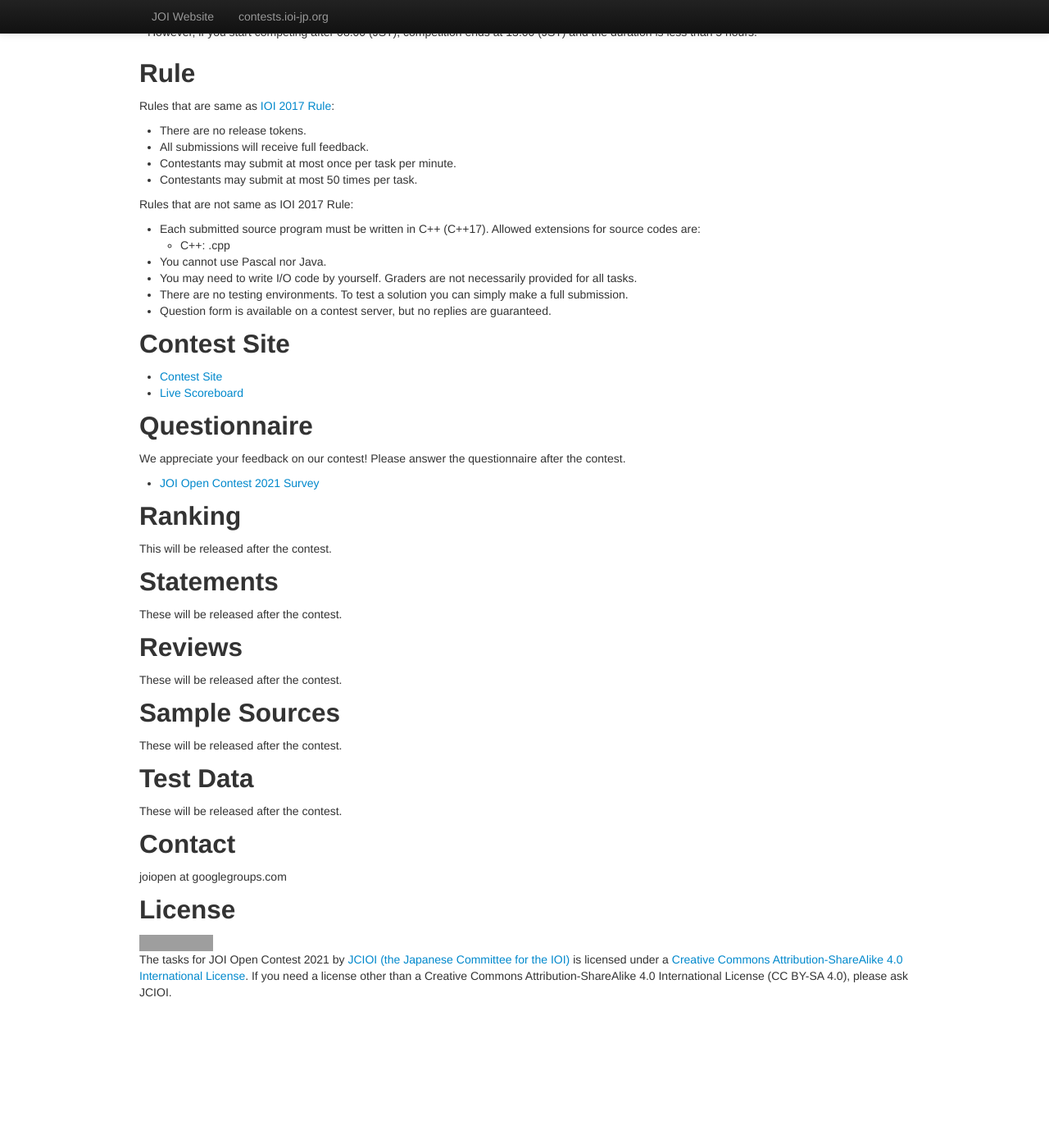
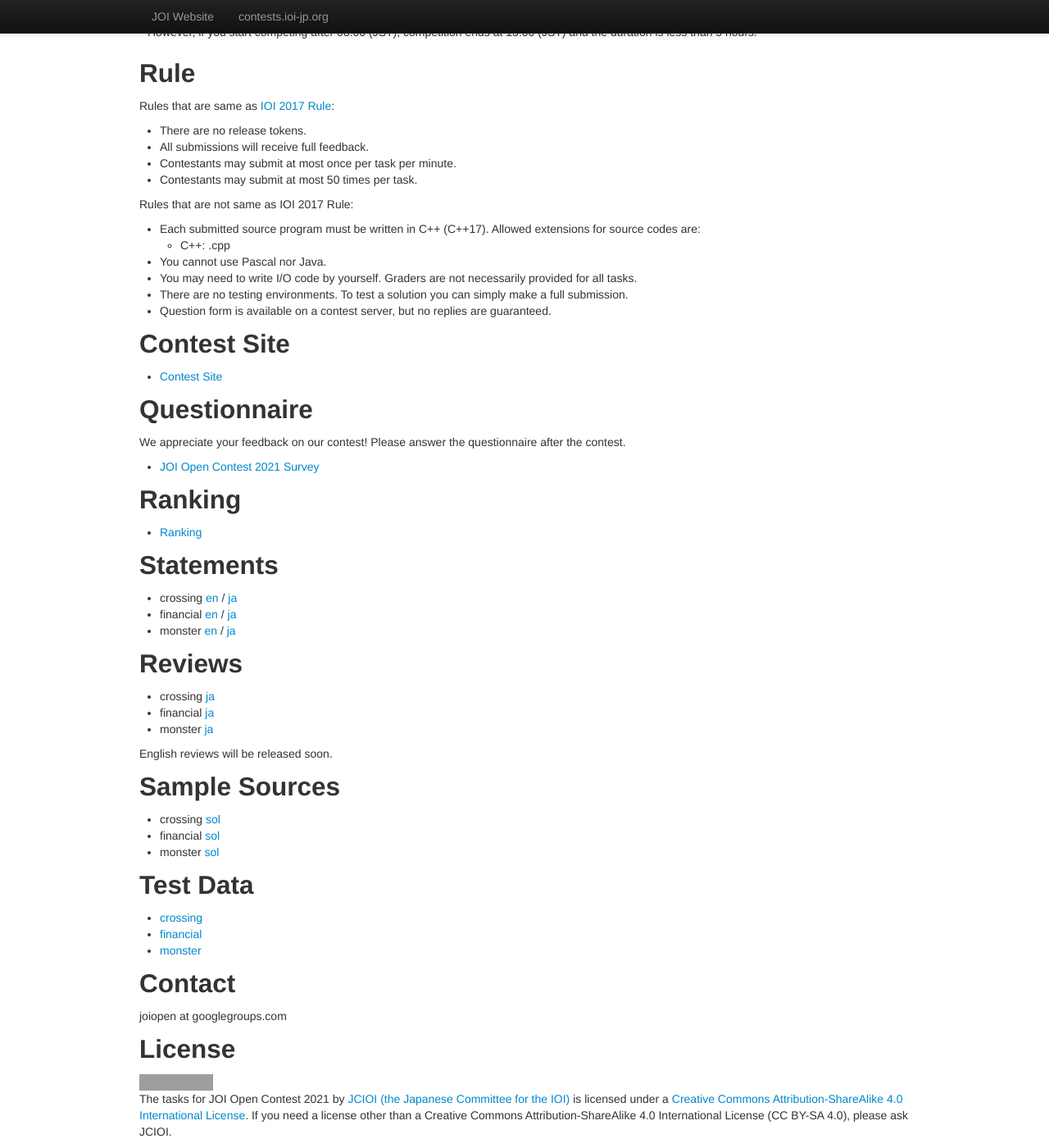
Before and after one commit to jcioi/joi-contests-site, a Jekyll site: the page built from open-2021/index.md, in a window 1280 px wide and 1400 px high, scrolled down 711 px. Shown: the whole window at 82% size. Built offline with Jekyll 4.4.1, drawn with Linux system fonts in a browser that asks for light colours; before the commit the page ends 1941 px from its top, so only the background shows below that; grey boxes are pictures that could not be loaded.

Commit message:
Add materials which are available after the contest

```diff
--- a/open-2021/index.md
+++ b/open-2021/index.md
@@ -84,7 +84,6 @@ Rules that are not same as IOI 2017 Rule:
 ## Contest Site
 
 - [Contest Site](https://cms.ioi-jp.org)
-- [Live Scoreboard](https://ranking.cms.ioi-jp.org/Ranking.html)
 
 ## Questionnaire
 We appreciate your feedback on our contest!
@@ -94,23 +93,33 @@ Please answer the questionnaire after the contest.
 
 ## Ranking
 
-This will be released after the contest.
+- [Ranking](ranking.html)
 
 ## Statements
 
-These will be released after the contest.
+- crossing [en]({{ site.datadir }}/open-2021/crossing/2021-open-crossing-statement-en.pdf) / [ja]({{ site.datadir }}/open-2021/crossing/2021-open-crossing-statement.pdf)
+- financial [en]({{ site.datadir }}/open-2021/financial/2021-open-financial-statement-en.pdf) / [ja]({{ site.datadir }}/open-2021/financial/2021-open-financial-statement.pdf)
+- monster [en]({{ site.datadir }}/open-2021/monster/2021-open-monster-statement-en.pdf) / [ja]({{ site.datadir }}/open-2021/monster/2021-open-monster-statement.pdf)
 
 ## Reviews
 
-These will be released after the contest.
+- crossing <!--[en]({{ site.datadir }}/open-2021/crossing/2021-open-crossing-sol-en.pdf) / -->[ja]({{ site.datadir }}/open-2021/crossing/2021-open-crossing-sol.pdf)
+- financial <!--[en]({{ site.datadir }}/open-2021/financial/2021-open-financial-sol-en.pdf) / -->[ja]({{ site.datadir }}/open-2021/financial/2021-open-financial-sol.pdf)
+- monster <!--[en]({{ site.datadir }}/open-2021/monster/2021-open-monster-sol-en.pdf) / -->[ja]({{ site.datadir }}/open-2021/monster/2021-open-monster-sol.pdf)
+
+English reviews will be released soon.
 
 ## Sample Sources
 
-These will be released after the contest.
+- crossing [sol]({{ site.datadir }}/open-2021/crossing/2021-open-crossing-sol.cpp)
+- financial [sol]({{ site.datadir }}/open-2021/financial/2021-open-financial-sol.cpp)
+- monster [sol]({{ site.datadir }}/open-2021/monster/2021-open-monster-sol.cpp)
 
 ## Test Data
 
-These will be released after the contest.
+- [crossing]({{ site.datadir }}/open-2021/crossing/2021-open-crossing-test-data.tar.gz)
+- [financial]({{ site.datadir }}/open-2021/financial/2021-open-financial-test-data.tar.gz)
+- [monster]({{ site.datadir }}/open-2021/monster/2021-open-monster-test-data.tar.gz)
 
 ## Contact
 
```
Also changed, not shown: open-2021/ranking.md (added, +180 -0 lines).
